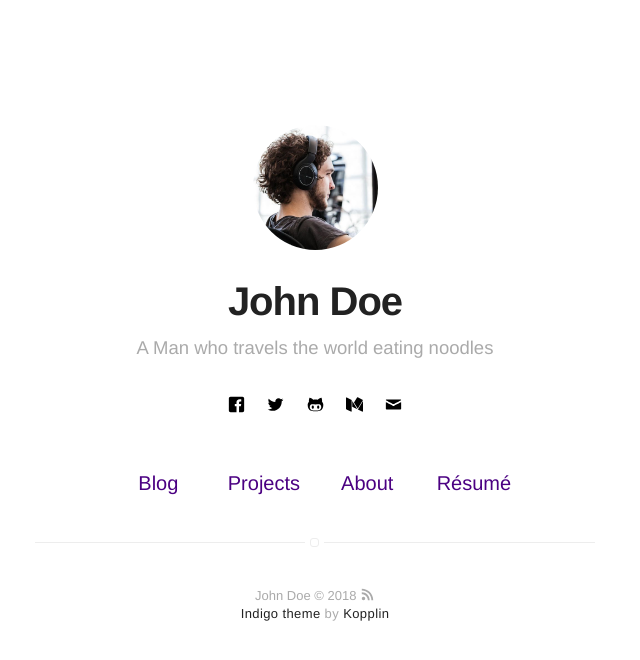
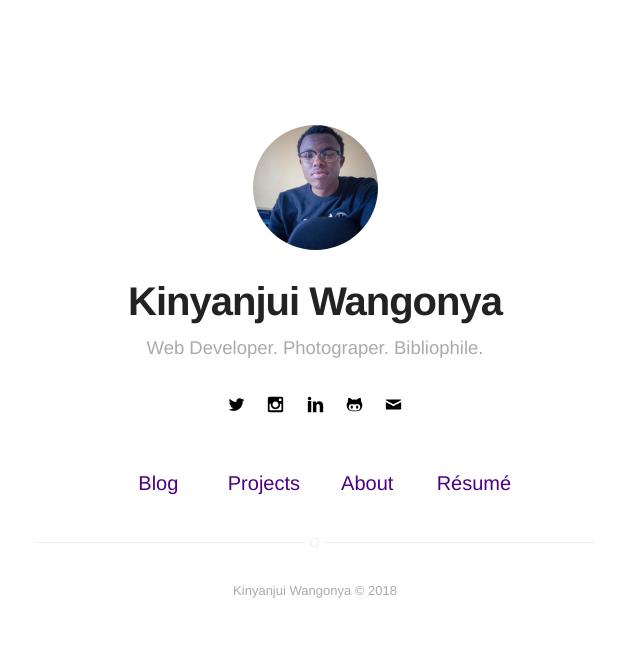
Before and after one commit to wang0nya/jekyll_site, a Jekyll site: the page built from index.html, in a window 1280 px wide. Shown: the top 660 px of the page, without its empty margins (325-965 px from the left). Built offline with Jekyll 4.4.1, drawn with Linux system fonts in a browser that asks for light colours.

Commit message:
personalise config

```diff
--- a/_config.yml
+++ b/_config.yml
@@ -1,22 +1,22 @@
 # main text of home
-name: John Doe
-bio: A Man who travels the world eating noodles
+name: Kinyanjui Wangonya
+bio: Web Developer. Photograper. Bibliophile.
 
 # twitter summary info
-description: A blog about technology and stuff related
+description: My online space
 
 # if it's an external image, update below for true
 # better with square images
 external-image: false
-picture: assets/images/profile.jpg
+picture: assets/images/me.jpg
 
 # If you want to include your resume, set to true
 # and specify source (external or local).
 resume: true
 resume-external: true
-resume-url: https://google.com/?q=my+resume
+resume-url: https://drive.google.com/file/d/1E8-w9lOBE8Ef4mACMdcHb0XUFuHT3JKa/view?usp=sharing
 
-url: https://koppl.in/indigo
+url: https://wang0nya.github.io/
 # your url: http://USERNAME.github.io
 
 permalink: /:title/
@@ -34,38 +34,32 @@ disqus:
   categories: [blog, project] # only show disqus for posts that have these categories
 
 # if you don't have any of social below, comment the line
-facebook: myfacebook
-twitter: mytwitter
+#facebook: myfacebook
+twitter: wang0nya
 # google: mygoogle
-# instagram: myinstagram
+instagram: wang0nya
 # pinterest: mypinterest
-# linkedin: mylinkedin
+linkedin: mylinkedin
 # youtube: myyoutube
 # spotify: myspotify
-github: mygithub
+github: wang0nya
 # gitlab: mygitlab
 # lastfm: mylastfm
 # stackoverflow: 7044681/mystackoverflow
 # quora: userquora
 # reddit: username
-medium: medium
+# medium: medium
 # vimeo: myvimeo
 # lanyrd: mylanyrd
-email: myemail@gmail.com
+email: kwangonya@gmail.com
 
 authors:
-    johndoe:
-        name: John Doe
-        bio: A Man who travels the world eating noodles
+    wang0nya:
+        name: Kinyanjui Wangonya
+        bio: Web Developer. Photograper. Bibliophile.
         external-image: false
-        picture: assets/images/profile.jpg
-        twitter: johndoe
-    jamesfoster:
-        name: James Foster
-        bio: A Man who develops software with coffee
-        external-image: false
-        picture: assets/images/james.jpg
-        twitter: jamesfoster
+        picture: assets/images/me.jpg
+        twitter: wang0nya
 
 # do you want a larger site? change the option below
 # options: [normal, large] | default: normal
@@ -73,8 +67,8 @@ authors:
 width: normal
 
 # if you don't need pagination, comment the *paginate* configs below
-# paginate: 5
-# paginate_path: "blog/:num/"
+paginate: 5
+paginate_path: "blog/:num/"
 
 # if you don't need projects, comment the *projects* configs below
 projects: true
@@ -107,6 +101,7 @@ plugins:
   - jekyll-feed
   - jemoji
   - jekyll-admin
+  - jekyll-paginate
 
 jekyll-mentions:
     base_url: https://github.com
--- a/_includes/footer.html
+++ b/_includes/footer.html
@@ -1,7 +1,3 @@
 <footer class="footer-main">
-    {{ site.name }} © {{ site.time | date: '%Y' }} <a class="link" href="{{ site.url }}/feed.xml" target="_blank"><svg class="icon icon-rss"><use xlink:href="#icon-rss"></use></svg></a>
-
-    <p class="extra">
-        <a class="link" href="https://github.com/sergiokopplin/indigo">Indigo theme</a> by <a class="link" href="https://github.com/sergiokopplin/indigo">Kopplin</a>
-    </p>
+    {{ site.name }} © {{ site.time | date: '%Y' }}
 </footer>
```
Also changed, not shown: assets/images/me.jpg (added), assets/images/profile.jpg (deleted), 3 other files.
